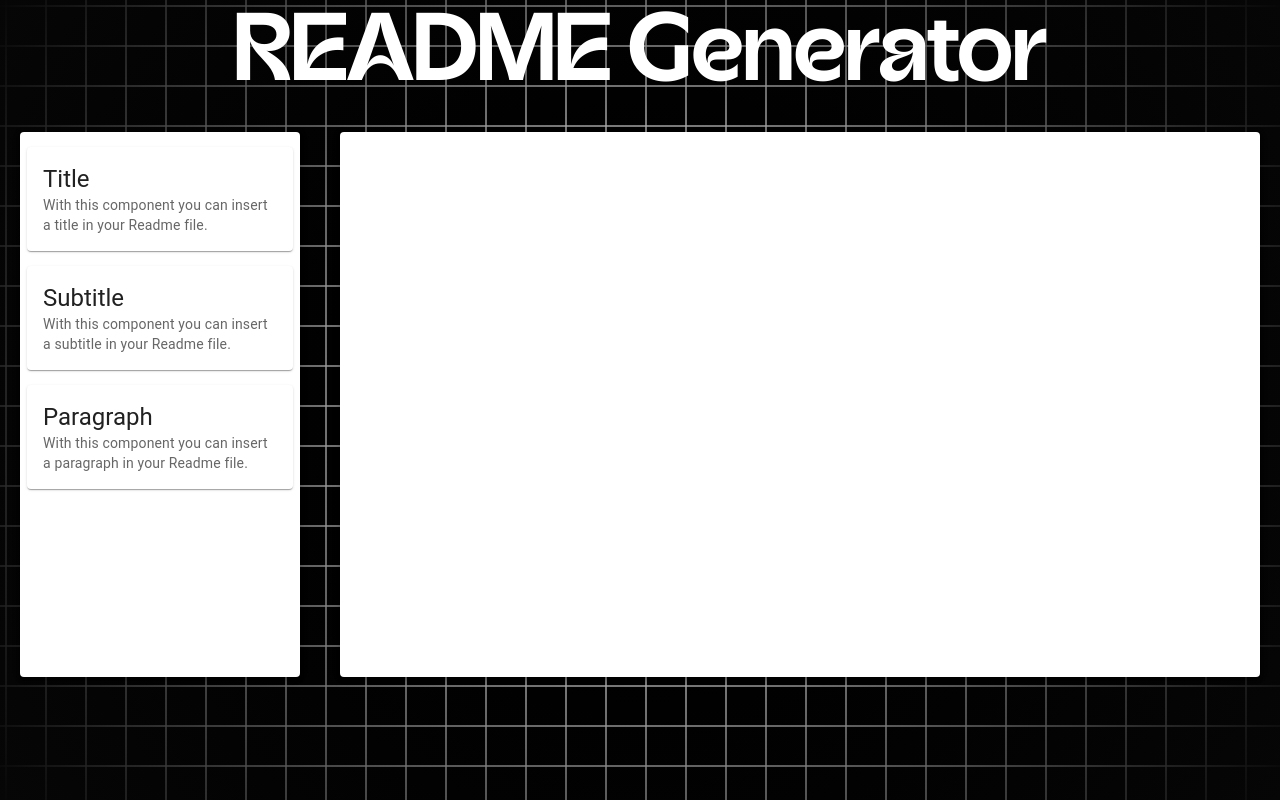
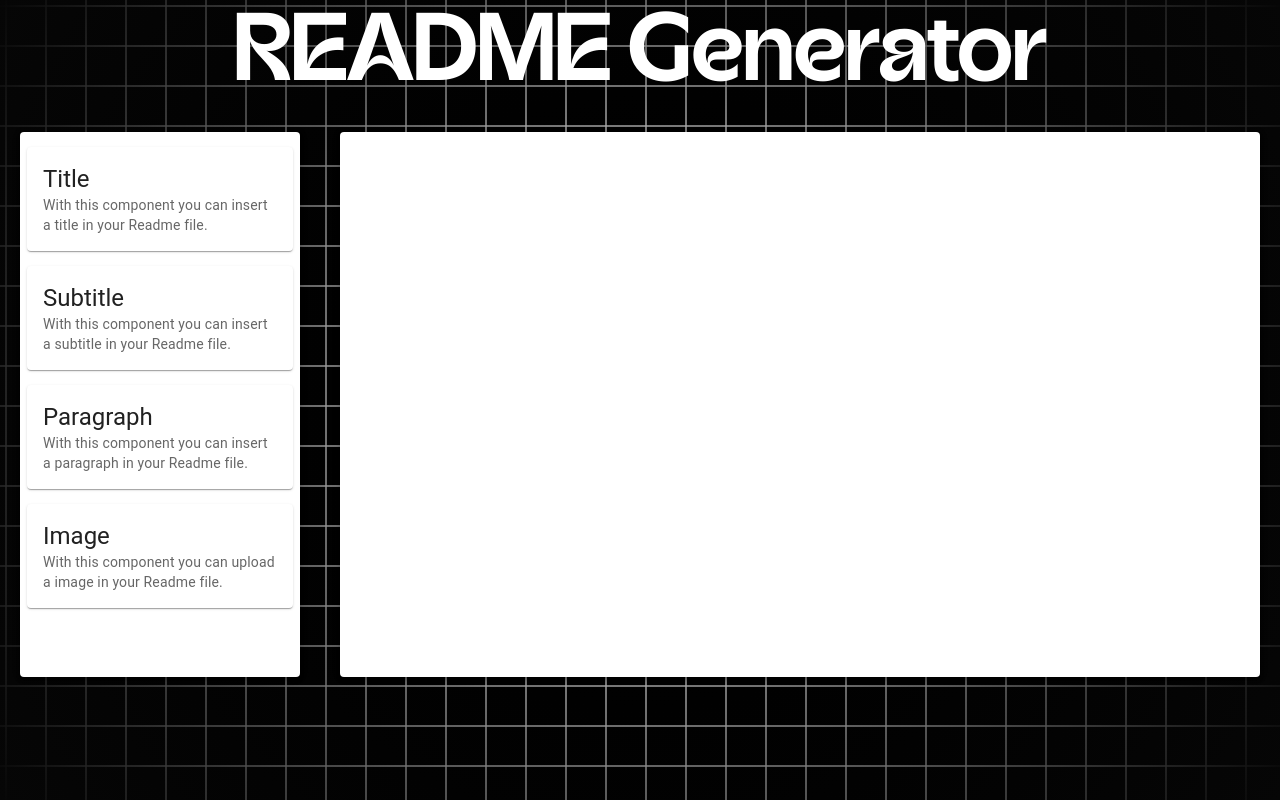
Before and after one commit to sergioandresco/readme-generate, a React (Vite) app: page / in a window 1280 px wide. Built offline with nearby package versions, Linux system fonts and the light colour scheme.

Commit message:
creation UploadImage element for the Readme

```diff
--- a/src/components/containerElements/index.jsx
+++ b/src/components/containerElements/index.jsx
@@ -2,6 +2,7 @@ import { Grid, Paper } from "@mui/material";
 import TitleComponent from "@/components/readmeElements/title";
 import SubTitleComponent from "@/components/readmeElements/subtitle";
 import ParagraphComponent from "@/components/readmeElements/paragraph";
+import UploadImage from "@/components/readmeElements/uploadImage";
 
 function ContainerElements() {
     return (
@@ -23,6 +24,7 @@ function ContainerElements() {
                 <TitleComponent />
                 <SubTitleComponent />
                 <ParagraphComponent />
+                <UploadImage />
             </Paper>
         </Grid>
     );
--- a/src/components/readmeCanva/index.jsx
+++ b/src/components/readmeCanva/index.jsx
@@ -1,5 +1,5 @@
 import { useState } from 'react';
-import { Grid, Paper, Box, TextField, IconButton } from '@mui/material';
+import { Grid, Paper, Box, TextField, IconButton, Input, Button } from '@mui/material';
 import { MdFormatBold, MdFormatColorFill, MdDelete } from "react-icons/md";
 
 function ReadmeCanva() {
@@ -146,6 +146,46 @@ function ReadmeCanva() {
                                             />
                                         );
 
+                                        case 'image':
+                                            return (
+                                                <Box
+                                                    sx={{
+                                                        display: 'flex',
+                                                        flexDirection: 'column',
+                                                        alignItems: 'center',
+                                                        gap: 1
+                                                    }}
+                                                >
+                                                    <input
+                                                        type="file"
+                                                        accept="image/*"
+                                                        onChange={(e) => {
+                                                            const file = e.target.files[0];
+                                                            if (file) {
+                                                                const objectUrl = URL.createObjectURL(file);
+                                                                handleTextChange(index, objectUrl);
+                                                            }
+                                                        }}
+                                                        style={{ display: 'none' }}
+                                                        id={`file-input-${index}`}
+                                                    />
+
+                                                    <label htmlFor={`file-input-${index}`}>
+                                                        <Button variant="contained" component="span">
+                                                            Upload Image
+                                                        </Button>
+                                                    </label>
+
+                                                    {el.text && (
+                                                        <img
+                                                            src={el.text}
+                                                            alt="Uploaded Preview"
+                                                            style={{ maxWidth: '100%', maxHeight: '200px', borderRadius: '8px' }}
+                                                        />
+                                                    )}
+                                                </Box>
+                                            );
+
                                     default:
                                         return <p>Unknown element type</p>;
                                 }
--- a/src/components/readmeElements/uploadImage/index.jsx
+++ b/src/components/readmeElements/uploadImage/index.jsx
@@ -0,0 +1,56 @@
+import Box from '@mui/material/Box';
+import Card from '@mui/material/Card';
+import CardContent from '@mui/material/CardContent';
+import Typography from '@mui/material/Typography';
+import CardActionArea from '@mui/material/CardActionArea';
+
+function UploadImage() {
+    const cards = [
+      {
+        id: 1,
+        title: 'Image',
+        description: 'With this component you can upload a image in your Readme file.',
+        type: 'image',
+      },
+    ];
+
+    return (
+      <Box
+        className="card-container"
+        sx={{
+          width: '100%',
+          display: 'grid',
+          gridTemplateColumns: 'repeat(auto-fill, minmax(min(200px, 100%), 1fr))',
+          gap: 2,
+          justifyItems: 'center',
+        }}
+      >
+        {cards.map((card) => (
+          <Card
+            key={card.id}
+            sx={{
+              width: '95%',
+              marginTop: '15px',
+            }}
+            draggable
+            onDragStart={(e) =>
+              e.dataTransfer.setData('application/json', JSON.stringify(card))
+            }
+          >
+            <CardActionArea>
+              <CardContent>
+                <Typography variant="h5" component="div">
+                  {card.title}
+                </Typography>
+                <Typography variant="body2" color="text.secondary">
+                  {card.description}
+                </Typography>
+              </CardContent>
+            </CardActionArea>
+          </Card>
+        ))}
+      </Box>
+    );
+  }
+
+export default UploadImage;
```
Lines whose indentation alone changed are shown as unchanged.
